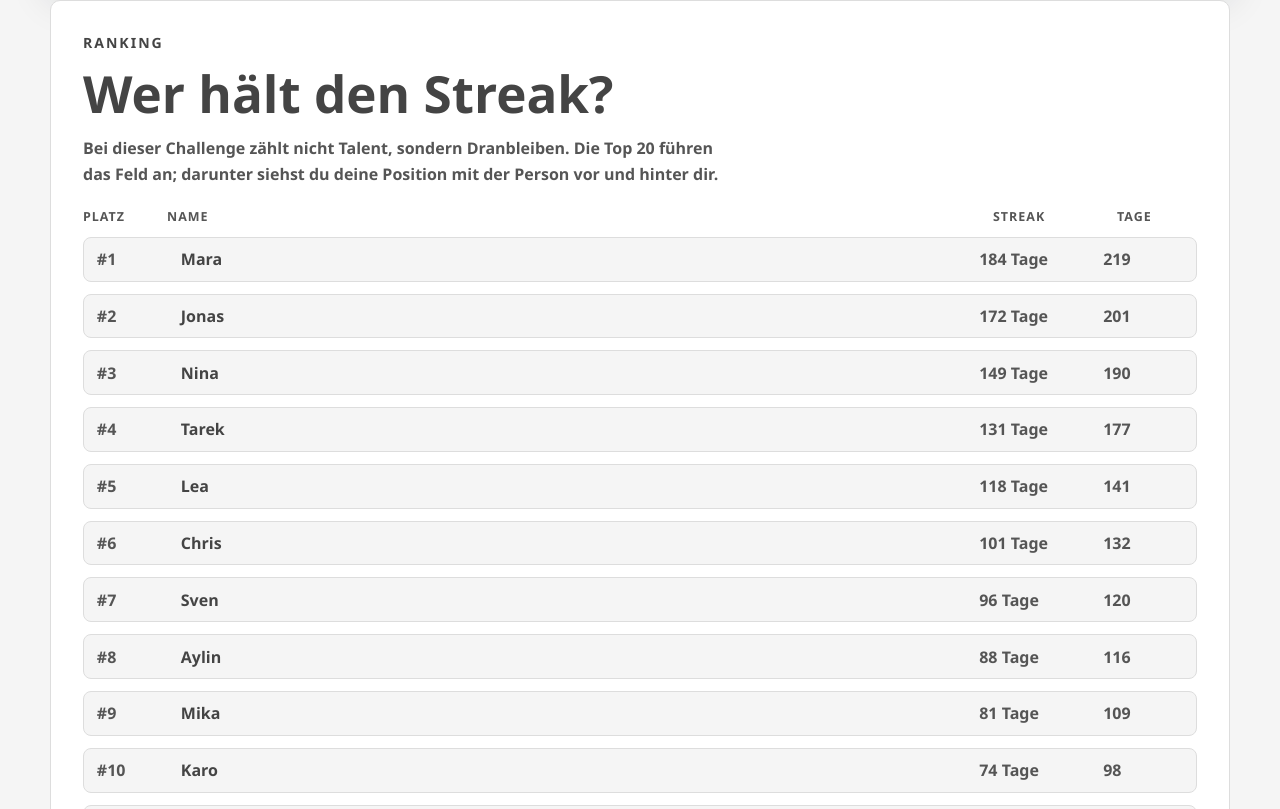
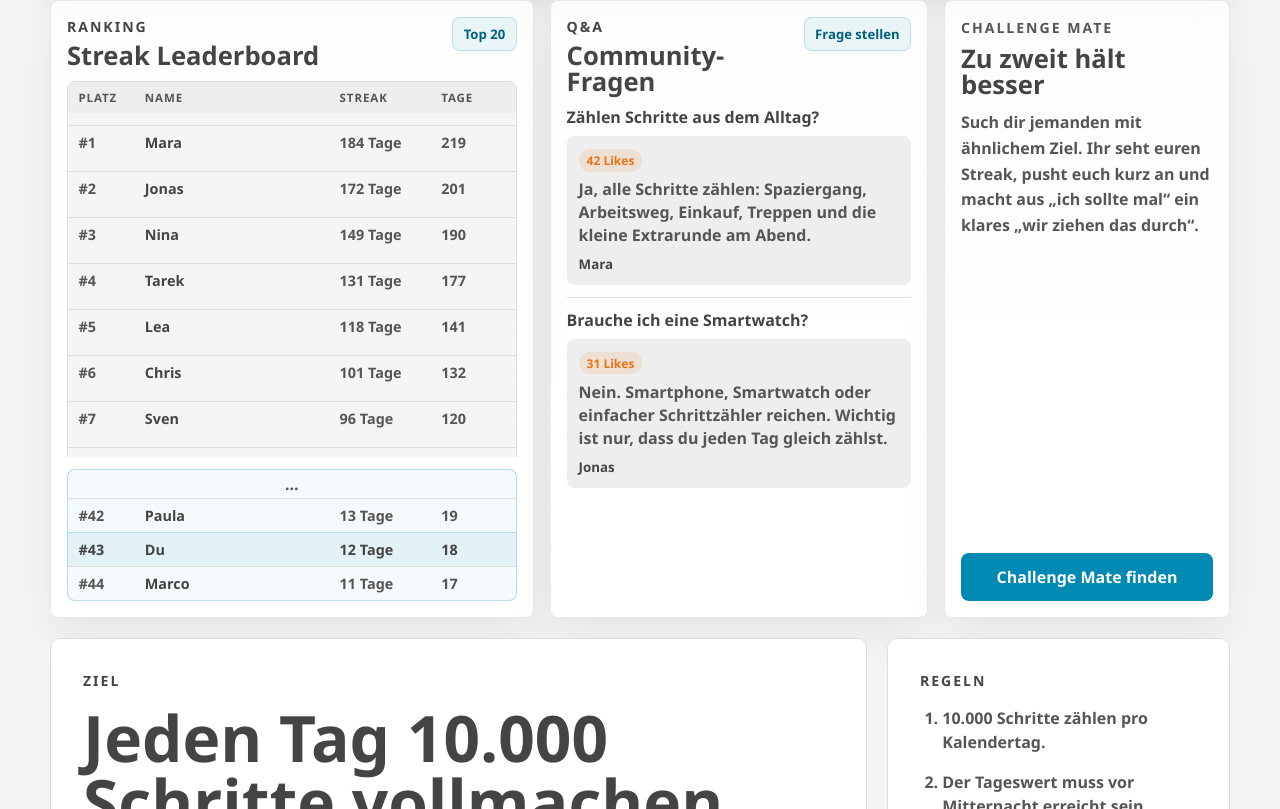
Before and after one commit to powaaah/challengehub, a Next.js app: page /challenges/10000-schritte-am-tag in a window 1280 px wide. Shown: the part 891-1700 px from the top of the page. Built offline with nearby package versions, Linux system fonts and the light colour scheme.

Commit message:
feat: refine challenge detail experience

```diff
--- a/app/challenges/[slug]/page.module.css
+++ b/app/challenges/[slug]/page.module.css
@@ -136,8 +136,7 @@
 
 .content,
 .seoContent,
-.evidenceSection,
-.qaMateSection {
+.evidenceSection {
   display: grid;
   grid-template-columns: minmax(0, 1fr) minmax(300px, 0.42fr);
   gap: 1.25rem;
@@ -172,12 +171,68 @@
   padding: clamp(1.25rem, 4vw, 2rem);
 }
 
-.qaMateSection {
-  margin-bottom: 1.25rem;
+.pulseGrid {
+  display: grid;
+  grid-template-columns: minmax(420px, 1.15fr) minmax(320px, 0.9fr) minmax(260px, 0.68fr);
+  gap: 1rem;
+  width: min(1180px, calc(100% - 32px));
+  margin: 1.25rem auto;
+}
+
+.pulsePanel {
+  min-width: 0;
+  border: 1px solid rgba(20, 42, 55, 0.1);
+  border-radius: 8px;
+  background: linear-gradient(180deg, rgba(255, 255, 255, 0.82), var(--surface));
+  padding: 1rem;
+  box-shadow: 0 18px 44px rgba(18, 34, 52, 0.07);
+}
+
+.panelHeader {
+  display: flex;
+  align-items: flex-start;
+  justify-content: space-between;
+  gap: 1rem;
+  margin-bottom: 0.8rem;
+}
+
+.panelHeader h2 {
+  margin: 0;
+  color: var(--background-deep);
+  font-family: var(--font-display);
+  font-size: clamp(1.35rem, 2vw, 2rem);
+  line-height: 1;
+}
+
+.panelHeader .eyebrow {
+  margin-bottom: 0.45rem;
+}
+
+.panelHeader > span,
+.panelHeader button {
+  flex: 0 0 auto;
+  min-height: 34px;
+  border: 1px solid rgba(0, 137, 179, 0.2);
+  border-radius: 8px;
+  background: rgba(0, 137, 179, 0.08);
+  color: var(--brand-dark);
+  padding: 0.45rem 0.65rem;
+  font: inherit;
+  font-size: 0.82rem;
+  font-weight: 650;
 }
 
 .matePanel {
+  display: flex;
+  flex-direction: column;
   align-content: start;
+}
+
+.matePanel p {
+  margin: 0;
+  color: var(--text-muted);
+  font-weight: 600;
+  line-height: 1.6;
 }
 
 .mateLink {
@@ -185,7 +240,7 @@
   justify-content: center;
   width: 100%;
   min-height: 44px;
-  margin-top: 1rem;
+  margin-top: auto;
   border-radius: 8px;
   background: var(--brand);
   color: white;
@@ -351,6 +406,59 @@
   margin: 0;
 }
 
+.questionList {
+  display: grid;
+  gap: 0.75rem;
+}
+
+.questionItem {
+  border-top: 1px solid var(--border);
+  padding-top: 0.75rem;
+}
+
+.questionItem:first-child {
+  border-top: 0;
+  padding-top: 0;
+}
+
+.questionItem h3 {
+  margin: 0 0 0.55rem;
+  color: var(--text);
+  font-size: 1rem;
+  line-height: 1.25;
+}
+
+.answerItem {
+  border-radius: 8px;
+  background: var(--surface-muted);
+  padding: 0.75rem;
+}
+
+.answerItem span {
+  display: inline-flex;
+  margin-bottom: 0.4rem;
+  border-radius: 999px;
+  background: rgba(234, 115, 23, 0.12);
+  color: var(--orange);
+  padding: 0.18rem 0.5rem;
+  font-size: 0.75rem;
+  font-weight: 700;
+}
+
+.answerItem p {
+  margin: 0;
+  color: var(--text-muted);
+  font-weight: 600;
+  line-height: 1.45;
+}
+
+.answerItem small {
+  display: block;
+  margin-top: 0.45rem;
+  color: var(--text);
+  font-weight: 650;
+}
+
 .rankingSection,
 .stepsToolsGrid {
   width: min(1180px, calc(100% - 32px));
@@ -374,32 +482,44 @@
 }
 
 .rankingTable {
-  margin-top: 1.25rem;
+  overflow: hidden;
+  border: 1px solid var(--border);
+  border-radius: 8px;
+  background: var(--background);
+}
+
+.rankingScroll {
+  max-height: 376px;
+  overflow: auto;
 }
 
 .rankingHeader,
 .rankingRow {
   display: grid;
-  grid-template-columns: 4.5rem minmax(0, 1fr) 7rem 5rem;
+  grid-template-columns: 3.6rem minmax(0, 1fr) 5.8rem 4rem;
   align-items: center;
-  gap: 0.75rem;
+  gap: 0.55rem;
 }
 
 .rankingHeader {
+  position: sticky;
+  top: 0;
+  z-index: 1;
+  background: var(--surface-muted);
   color: var(--text-muted);
-  font-size: 0.78rem;
+  padding: 0.5rem 0.65rem;
+  font-size: 0.72rem;
   font-weight: 650;
   letter-spacing: 0.08em;
   text-transform: uppercase;
 }
 
 .rankingRow {
-  min-height: 44px;
-  border: 1px solid var(--border);
-  border-radius: 8px;
-  background: var(--background);
-  padding: 0.65rem 0.8rem;
+  min-height: 34px;
+  border-top: 1px solid var(--border);
+  padding: 0.42rem 0.65rem;
   color: var(--text-muted);
+  font-size: 0.9rem;
   font-weight: 600;
 }
 
@@ -408,17 +528,24 @@
 }
 
 .ownRankBlock {
-  margin-top: 1rem;
+  display: grid;
+  gap: 0;
+  overflow: hidden;
+  margin-top: 0.7rem;
+  border: 1px solid rgba(0, 137, 179, 0.26);
+  border-radius: 8px;
+  background: rgba(0, 137, 179, 0.04);
 }
 
 .ownRankBlock > span {
+  padding: 0.2rem 0;
   color: var(--text-muted);
   text-align: center;
   font-weight: 650;
 }
 
 .ownRank {
-  border-color: rgba(0, 137, 179, 0.38);
+  border-color: rgba(0, 137, 179, 0.2);
   background: rgba(0, 137, 179, 0.08);
   color: var(--background-deep);
 }
@@ -447,6 +574,14 @@
   padding: 0 0.85rem;
   font: inherit;
   font-weight: 600;
+}
+
+.formulaNote {
+  margin: 0.75rem 0 0;
+  color: var(--text-muted);
+  font-size: 0.92rem;
+  font-weight: 600;
+  line-height: 1.45;
 }
 
 .resultGrid,
@@ -538,10 +673,13 @@
     grid-template-columns: 1fr;
   }
 
-  .seoContent,
-  .qaMateSection {
+  .seoContent {
     grid-template-columns: 1fr;
     margin-top: 1.25rem;
+  }
+
+  .pulseGrid {
+    grid-template-columns: 1fr;
   }
 
   .stepsSeoContent {
@@ -560,15 +698,10 @@
   }
 
   .rankingHeader {
-    display: none;
+    grid-template-columns: 3rem minmax(0, 1fr) 5rem 3.6rem;
   }
 
   .rankingRow {
-    grid-template-columns: 3.5rem minmax(0, 1fr);
-  }
-
-  .rankingRow span:nth-child(3),
-  .rankingRow span:nth-child(4) {
-    grid-column: 2;
+    grid-template-columns: 3rem minmax(0, 1fr) 5rem 3.6rem;
   }
 }
--- a/app/challenges/[slug]/page.tsx
+++ b/app/challenges/[slug]/page.tsx
@@ -5,8 +5,7 @@ import { ChallengeStart } from "@/components/challenge-start";
 import { DbChallengeDetail } from "@/components/db-challenge-detail";
 import {
   StepsChallengeTools,
-  StepsKnowledgeSection,
-  StepsRankingSection
+  StepsKnowledgeSection
 } from "@/components/steps-challenge-tools";
 import { UserChallengeDetail } from "@/components/user-challenge-detail";
 import { challenges, getChallengeBySlug, levelLabels, type Challenge } from "@/data/challenges";
@@ -191,33 +190,10 @@ export default async function ChallengePage({ params }: ChallengePageProps) {
         )}
       </section>
 
-      {isStepsChallenge ? <StepsRankingSection /> : <ChallengeRankingSection challenge={challenge} />}
-
-      <section className={styles.qaMateSection}>
-        <div className={styles.textPanel} aria-labelledby="challenge-faq">
-          <p className={styles.eyebrow}>Q&A</p>
-          <h2 id="challenge-faq">Häufige Fragen</h2>
-          <div className={styles.faqList}>
-            {challenge.faq.map((item) => (
-              <section key={item.question}>
-                <h3>{item.question}</h3>
-                <p>{item.answer}</p>
-              </section>
-            ))}
-          </div>
-        </div>
-
-        <aside className={`${styles.textPanel} ${styles.matePanel}`}>
-          <p className={styles.eyebrow}>Challenge Mate</p>
-          <h2>Finde jemanden, der mitzieht</h2>
-          <p>
-            Alleine starten ist leicht. Dranbleiben wird einfacher, wenn jemand denselben
-            Streak jagt, dich erinnert und mit dir ehrlich eincheckt.
-          </p>
-          <Link className={styles.mateLink} href="/challenge-mate">
-            Challenge Mate finden
-          </Link>
-        </aside>
+      <section className={styles.pulseGrid} aria-label="Challenge Aktivität">
+        <ChallengeRankingPanel challenge={challenge} isStepsChallenge={isStepsChallenge} />
+        <CommunityQuestionsPanel challenge={challenge} />
+        <ChallengeMatePanel />
       </section>
 
       <section className={styles.content}>
@@ -344,8 +320,37 @@ export default async function ChallengePage({ params }: ChallengePageProps) {
   );
 }
 
-function ChallengeRankingSection({ challenge }: { challenge: Challenge }) {
-  const leaders = [
+function ChallengeRankingPanel({
+  challenge,
+  isStepsChallenge
+}: {
+  challenge: Challenge;
+  isStepsChallenge: boolean;
+}) {
+  const leaders = isStepsChallenge
+    ? [
+        { rank: 1, name: "Mara", streak: 184, completedDays: 219 },
+        { rank: 2, name: "Jonas", streak: 172, completedDays: 201 },
+        { rank: 3, name: "Nina", streak: 149, completedDays: 190 },
+        { rank: 4, name: "Tarek", streak: 131, completedDays: 177 },
+        { rank: 5, name: "Lea", streak: 118, completedDays: 141 },
+        { rank: 6, name: "Chris", streak: 101, completedDays: 132 },
+        { rank: 7, name: "Sven", streak: 96, completedDays: 120 },
+        { rank: 8, name: "Aylin", streak: 88, completedDays: 116 },
+        { rank: 9, name: "Mika", streak: 81, completedDays: 109 },
+        { rank: 10, name: "Karo", streak: 74, completedDays: 98 },
+        { rank: 11, name: "Ben", streak: 69, completedDays: 90 },
+        { rank: 12, name: "Jule", streak: 61, completedDays: 85 },
+        { rank: 13, name: "Olli", streak: 55, completedDays: 76 },
+        { rank: 14, name: "Sam", streak: 48, completedDays: 68 },
+        { rank: 15, name: "Rina", streak: 43, completedDays: 57 },
+        { rank: 16, name: "Noah", streak: 39, completedDays: 51 },
+        { rank: 17, name: "Elli", streak: 34, completedDays: 49 },
+        { rank: 18, name: "Malik", streak: 30, completedDays: 44 },
+        { rank: 19, name: "Lena", streak: 26, completedDays: 39 },
+        { rank: 20, name: "Tom", streak: 24, completedDays: 36 }
+      ]
+    : [
         { rank: 1, name: "Mara", streak: Math.max(21, Math.round(challenge.participants * 0.42)), completedDays: Math.max(30, Math.round(challenge.participants * 0.55)) },
         { rank: 2, name: "Jonas", streak: Math.max(18, Math.round(challenge.participants * 0.36)), completedDays: Math.max(28, Math.round(challenge.participants * 0.49)) },
         { rank: 3, name: "Nina", streak: Math.max(16, Math.round(challenge.participants * 0.31)), completedDays: Math.max(24, Math.round(challenge.participants * 0.43)) },
@@ -360,15 +365,16 @@ function ChallengeRankingSection({ challenge }: { challenge: Challenge }) {
   ];
 
   return (
-    <section className={styles.rankingSection} aria-labelledby="challenge-ranking">
-      <div className={styles.textPanel}>
+    <article className={`${styles.pulsePanel} ${styles.rankingPanel}`} aria-labelledby="challenge-ranking">
+      <div className={styles.panelHeader}>
+        <div>
           <p className={styles.eyebrow}>Ranking</p>
-        <h2 id="challenge-ranking">Wer führt die Challenge an?</h2>
-        <p>
-          Entscheidend ist der längste aktive Streak. Oben stehen die stärksten Serien;
-          darunter siehst du deine Position mit der Person vor und hinter dir.
-        </p>
+          <h2 id="challenge-ranking">Streak Leaderboard</h2>
+        </div>
+        <span>{leaders.length > 5 ? "Top 20" : "Top 5"}</span>
+      </div>
 
+      <div className={styles.rankingScroll}>
         <div className={styles.rankingTable} role="table" aria-label={`${challenge.title} Ranking`}>
           <div role="row" className={styles.rankingHeader}>
             <span>Platz</span>
@@ -385,6 +391,7 @@ function ChallengeRankingSection({ challenge }: { challenge: Challenge }) {
             </div>
           ))}
         </div>
+      </div>
 
       <div className={styles.ownRankBlock}>
         <span aria-hidden="true">...</span>
@@ -397,7 +404,72 @@ function ChallengeRankingSection({ challenge }: { challenge: Challenge }) {
           </div>
         ))}
       </div>
-      </div>
-    </section>
+    </article>
   );
 }
+
+function CommunityQuestionsPanel({ challenge }: { challenge: Challenge }) {
+  const questions = challenge.faq.slice(0, 2).map((item, index) => ({
+    question: item.question,
+    answers: [
+      { author: index === 0 ? "Mara" : "Jonas", likes: index === 0 ? 42 : 31, text: item.answer },
+      {
+        author: index === 0 ? "Lea" : "Nina",
+        likes: index === 0 ? 18 : 16,
+        text: index === 0
+          ? "Kurz halten, klar tracken, nicht diskutieren. Genau dann bleibt die Challenge simpel."
+          : "Die Antwort mit den meisten Likes steht oben. Gute Hinweise steigen dadurch automatisch nach vorne."
+      }
+    ]
+  }));
+
+  return (
+    <article className={`${styles.pulsePanel} ${styles.qaPanel}`} aria-labelledby="challenge-questions">
+      <div className={styles.panelHeader}>
+        <div>
+          <p className={styles.eyebrow}>Q&A</p>
+          <h2 id="challenge-questions">Community-Fragen</h2>
+        </div>
+        <button type="button">Frage stellen</button>
+      </div>
+
+      <div className={styles.questionList}>
+        {questions.map((item) => (
+          <section className={styles.questionItem} key={item.question}>
+            <h3>{item.question}</h3>
+            {item.answers
+              .sort((a, b) => b.likes - a.likes)
+              .slice(0, 1)
+              .map((answer) => (
+                <div className={styles.answerItem} key={answer.author}>
+                  <span>{answer.likes} Likes</span>
+                  <p>{answer.text}</p>
+                  <small>{answer.author}</small>
+                </div>
+              ))}
+          </section>
+        ))}
+      </div>
+    </article>
+  );
+}
+
+function ChallengeMatePanel() {
+  return (
+    <aside className={`${styles.pulsePanel} ${styles.matePanel}`}>
+      <div className={styles.panelHeader}>
+        <div>
+          <p className={styles.eyebrow}>Challenge Mate</p>
+          <h2>Zu zweit hält besser</h2>
+        </div>
+      </div>
+      <p>
+        Such dir jemanden mit ähnlichem Ziel. Ihr seht euren Streak, pusht euch kurz
+        an und macht aus „ich sollte mal“ ein klares „wir ziehen das durch“.
+      </p>
+      <Link className={styles.mateLink} href="/challenge-mate">
+        Challenge Mate finden
+      </Link>
+    </aside>
+  );
+}
--- a/components/steps-challenge-tools.tsx
+++ b/components/steps-challenge-tools.tsx
@@ -3,85 +3,12 @@
 import { useMemo, useState } from "react";
 import styles from "@/app/challenges/[slug]/page.module.css";
 
-const rankingRows = [
-  { rank: 1, name: "Mara", streak: 184, completedDays: 219 },
-  { rank: 2, name: "Jonas", streak: 172, completedDays: 201 },
-  { rank: 3, name: "Nina", streak: 149, completedDays: 190 },
-  { rank: 4, name: "Tarek", streak: 131, completedDays: 177 },
-  { rank: 5, name: "Lea", streak: 118, completedDays: 141 },
-  { rank: 6, name: "Chris", streak: 101, completedDays: 132 },
-  { rank: 7, name: "Sven", streak: 96, completedDays: 120 },
-  { rank: 8, name: "Aylin", streak: 88, completedDays: 116 },
-  { rank: 9, name: "Mika", streak: 81, completedDays: 109 },
-  { rank: 10, name: "Karo", streak: 74, completedDays: 98 },
-  { rank: 11, name: "Ben", streak: 69, completedDays: 90 },
-  { rank: 12, name: "Jule", streak: 61, completedDays: 85 },
-  { rank: 13, name: "Olli", streak: 55, completedDays: 76 },
-  { rank: 14, name: "Sam", streak: 48, completedDays: 68 },
-  { rank: 15, name: "Rina", streak: 43, completedDays: 57 },
-  { rank: 16, name: "Noah", streak: 39, completedDays: 51 },
-  { rank: 17, name: "Elli", streak: 34, completedDays: 49 },
-  { rank: 18, name: "Malik", streak: 30, completedDays: 44 },
-  { rank: 19, name: "Lena", streak: 26, completedDays: 39 },
-  { rank: 20, name: "Tom", streak: 24, completedDays: 36 }
-];
-
-const ownRankingRows = [
-  { rank: 42, name: "Paula", streak: 13, completedDays: 19 },
-  { rank: 43, name: "Du", streak: 12, completedDays: 18, isOwn: true },
-  { rank: 44, name: "Marco", streak: 11, completedDays: 17 }
-];
-
-export function StepsRankingSection() {
-  return (
-    <section className={styles.rankingSection} aria-labelledby="steps-ranking">
-      <div className={styles.textPanel}>
-        <p className={styles.eyebrow}>Ranking</p>
-        <h2 id="steps-ranking">Wer hält den Streak?</h2>
-        <p>
-          Bei dieser Challenge zählt nicht Talent, sondern Dranbleiben. Die Top 20
-          führen das Feld an; darunter siehst du deine Position mit der Person vor
-          und hinter dir.
-        </p>
-
-        <div className={styles.rankingTable} role="table" aria-label="Top 20 Streak Ranking">
-          <div role="row" className={styles.rankingHeader}>
-            <span>Platz</span>
-            <span>Name</span>
-            <span>Streak</span>
-            <span>Tage</span>
-          </div>
-          {rankingRows.map((row) => (
-            <div role="row" className={styles.rankingRow} key={row.rank}>
-              <span>#{row.rank}</span>
-              <strong>{row.name}</strong>
-              <span>{row.streak} Tage</span>
-              <span>{row.completedDays}</span>
-            </div>
-          ))}
-        </div>
-
-        <div className={styles.ownRankBlock}>
-          <span aria-hidden="true">...</span>
-          {ownRankingRows.map((row) => (
-            <div className={`${styles.rankingRow} ${row.isOwn ? styles.ownRank : ""}`} key={row.rank}>
-              <span>#{row.rank}</span>
-              <strong>{row.name}</strong>
-              <span>{row.streak} Tage</span>
-              <span>{row.completedDays}</span>
-            </div>
-          ))}
-        </div>
-      </div>
-    </section>
-  );
-}
-
 export function StepsChallengeTools() {
   const [currentSteps, setCurrentSteps] = useState(8000);
-  const [stepLength, setStepLength] = useState(70);
+  const [height, setHeight] = useState(176);
   const [weight, setWeight] = useState(80);
 
+  const stepLength = height * 0.414;
   const remainingSteps = Math.max(10000 - currentSteps, 0);
   const remainingKm = (remainingSteps * stepLength) / 100000;
   const dailyKm = (10000 * stepLength) / 100000;
@@ -118,16 +45,20 @@ export function StepsChallengeTools() {
             />
           </label>
           <label>
-            Schrittlänge in cm
+            Körpergröße in cm
             <input
               type="number"
-              min="40"
-              max="110"
-              value={stepLength}
-              onChange={(event) => setStepLength(Number(event.target.value))}
+              min="120"
+              max="220"
+              value={height}
+              onChange={(event) => setHeight(Number(event.target.value))}
             />
           </label>
         </div>
+        <p className={styles.formulaNote}>
+          Näherung: Schrittlänge = Körpergröße × 0,414. Für die Challenge reicht
+          das völlig, weil es um Orientierung statt Vermessung geht.
+        </p>
 
         <div className={styles.resultGrid}>
           <article>
@@ -171,7 +102,7 @@ export function StepsChallengeTools() {
           <article>
             <span>10.000 Schritte</span>
             <strong>{dailyKm.toFixed(1)} km</strong>
-            <small>bei {stepLength} cm Schrittlänge</small>
+            <small>bei ca. {Math.round(stepLength)} cm Schrittlänge</small>
           </article>
           <article>
             <span>Pro Tag</span>
```
Also changed, not shown: components/challenge-start.module.css (+29 -24 lines), components/challenge-start.tsx (+15 -44 lines), 2 other files (tests, documents, lock files or other folders). Lines whose indentation alone changed are shown as unchanged.
